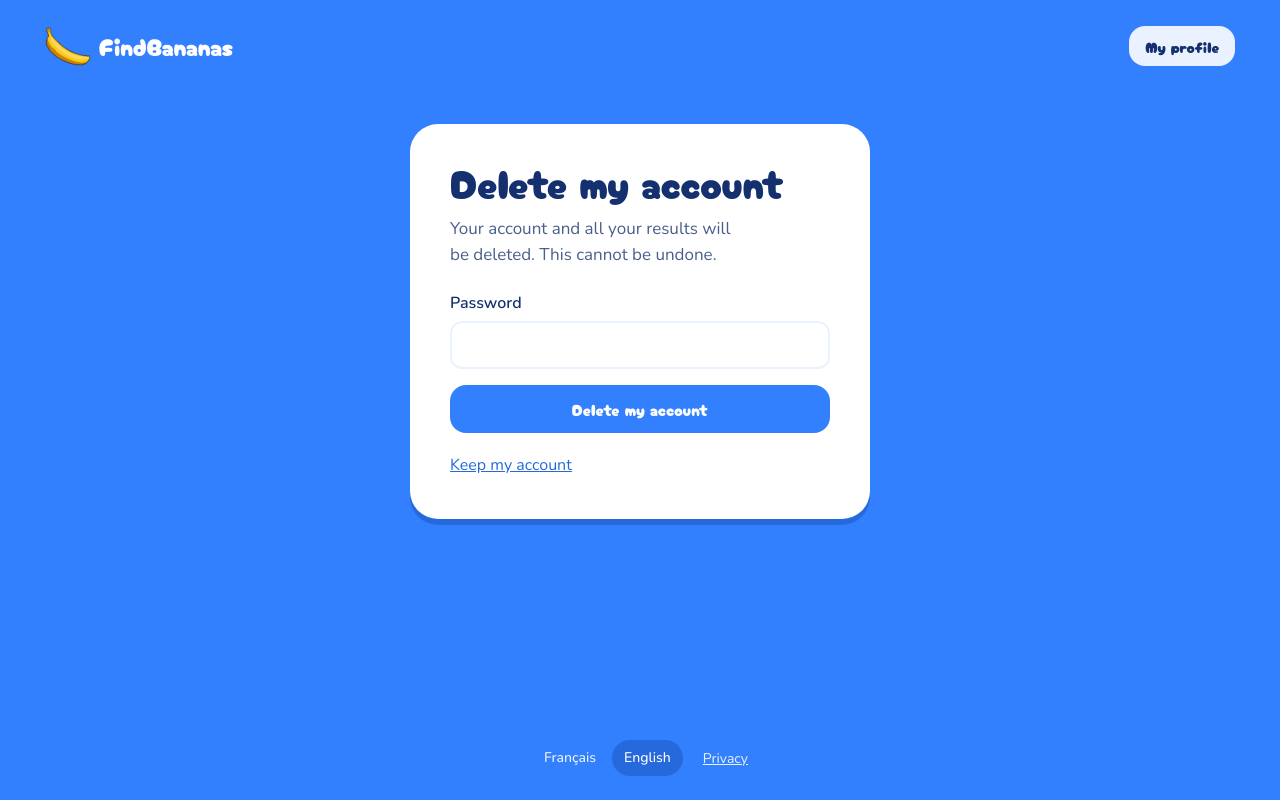
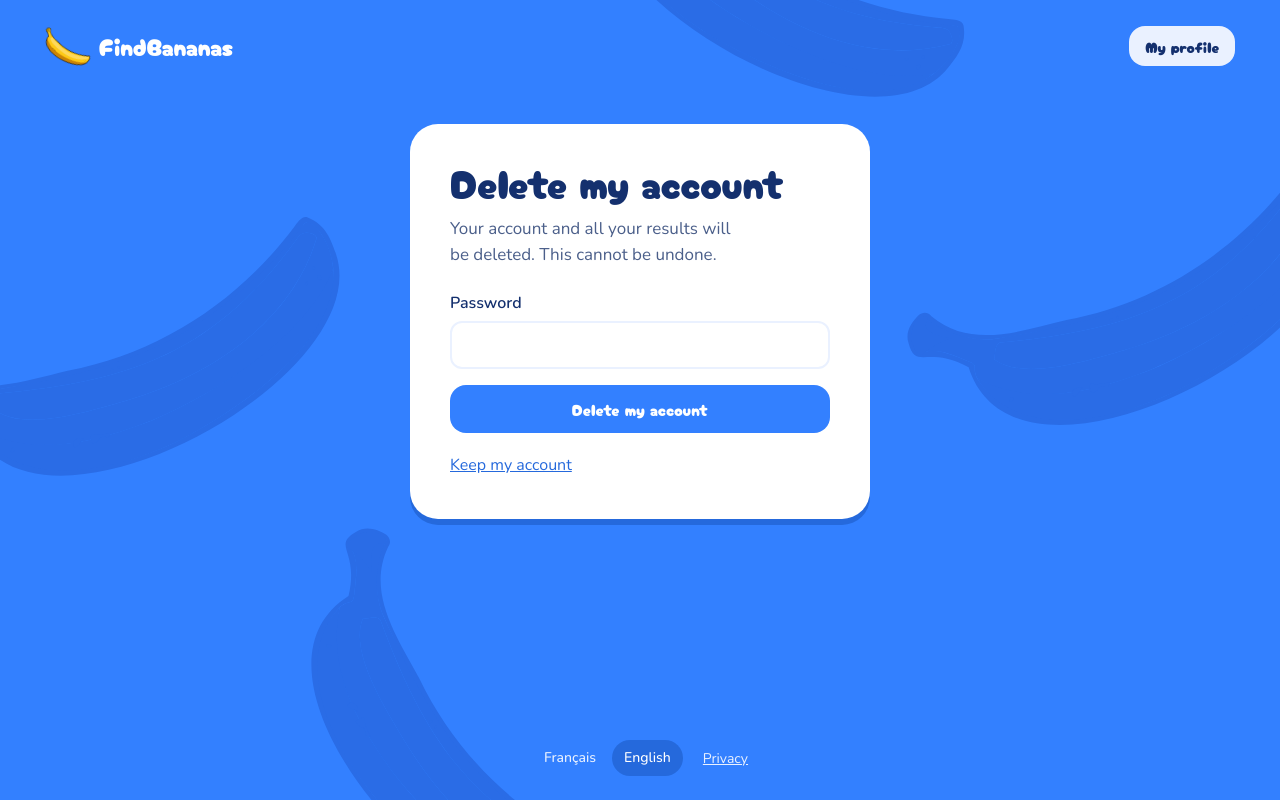
Before and after one commit to Tomzer42/django-find-bananas, a Django app: page /account/delete/ in a window 1280 px wide. Run offline with Django 4.2, Linux system fonts and the light colour scheme; the visitor is signed in with stand-in values (Sample User, id 1).

Commit message:
Banana shadows on the site background (sky blue unchanged)
Co-Authored-By: Claude Opus 5.5 <noreply@anthropic.com>
Claude-Session: https://claude.ai/code/session_011D2oR7UUpB13ik49GtDQeH

```diff
--- a/find_bananas/static/find_bananas/main.css
+++ b/find_bananas/static/find_bananas/main.css
@@ -66,6 +66,26 @@ html {
   -webkit-text-size-adjust: 100%;
 }
 
+/* Giant banana shadows on the sky. A fixed layer (not background-attachment:
+   fixed, which iOS ignores) so they stay put while the page scrolls. The sky
+   blue itself is unchanged; only the shapes are a shade darker. */
+body::before {
+  content: "";
+  position: fixed;
+  inset: 0;
+  z-index: -1;
+  background: url("brand/sky-bananas.svg") center / cover no-repeat;
+  pointer-events: none;
+}
+
+/* Portrait phones: show the banana that rises under the card. */
+@media (max-aspect-ratio: 3/4) {
+  body::before {
+    background-size: auto 100%;
+    background-position: 30% center;
+  }
+}
+
 body {
   margin: 0;
   min-height: 100vh;
@@ -75,6 +95,7 @@ body {
   background: var(--sky);
   color: var(--night);
   font: 400 1rem/1.5 var(--font-body);
+  isolation: isolate;
 }
 
 a {
```
Also changed, not shown: find_bananas/static/find_bananas/brand/sky-bananas.svg (added).
